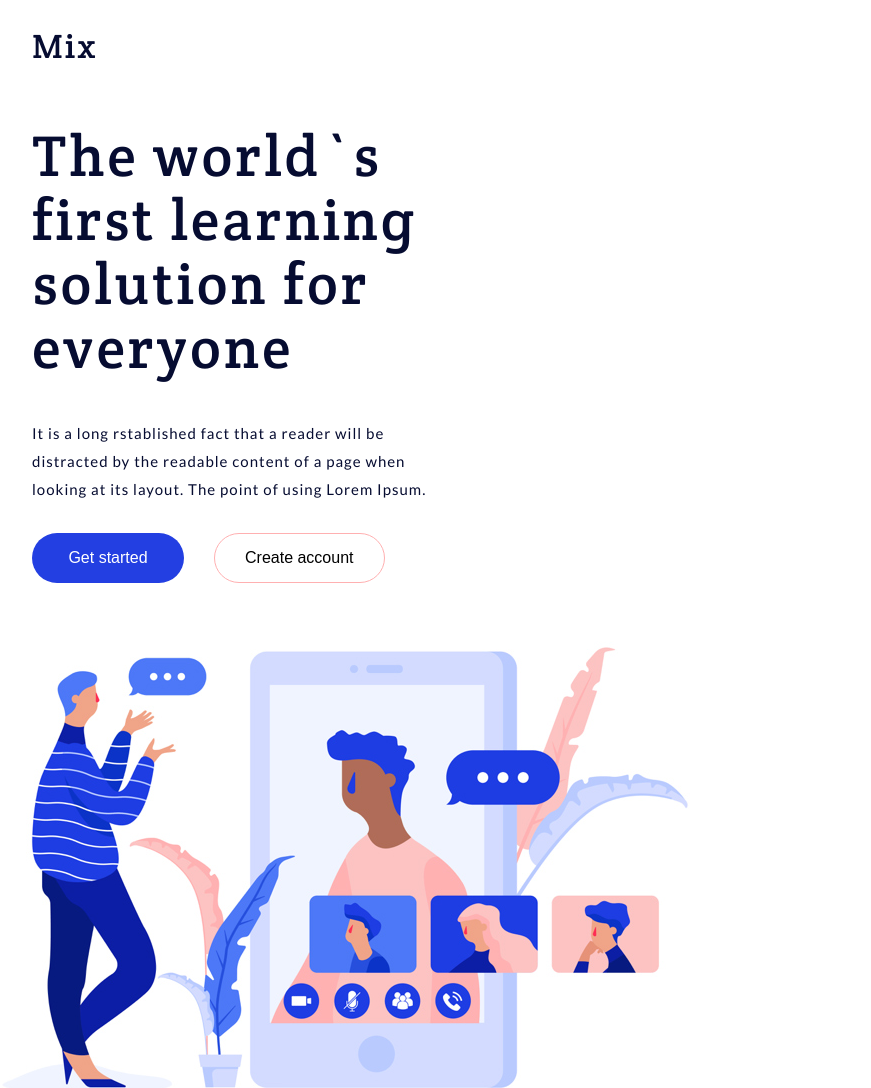
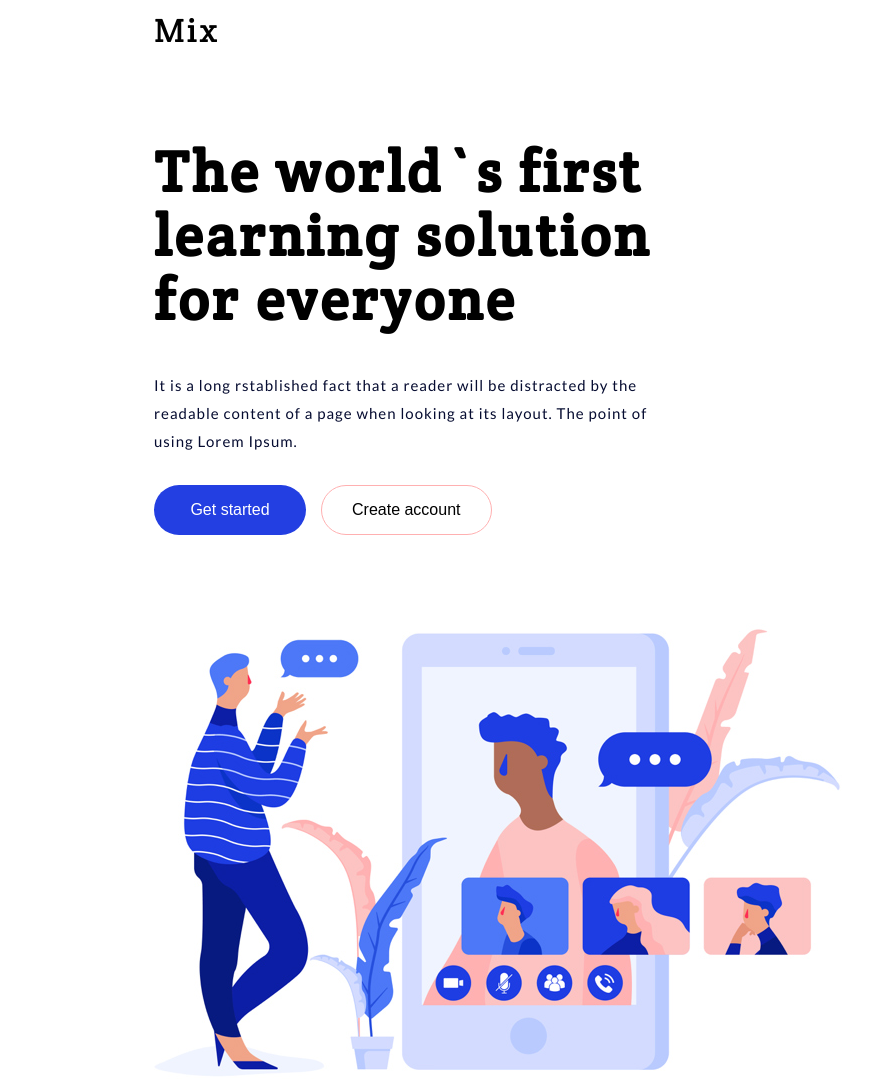
Before and after one commit to DMON228/lab_8, a plain HTML site: page index.html in a window 1280 px wide. Shown: the top 1088 px of the page, without its empty margins (6-877 px from the left). Drawn offline with Linux system fonts and the light colour scheme.

Commit message:
Add files via upload

```diff
--- a/css/style.css
+++ b/css/style.css
@@ -1,34 +1,37 @@
 .main_title,
 .logo,
 .text,
-.btn
-{
-    margin-left: 30px;
+body{
+    font-family: "Crete Round", serif;
 }
-.main_title
-{
-    width: 450px;
-    font-size: 58px;
+
+.container{
+    max-width: 960px;
+    width: 100%;
+    margin: 0 auto;
+}
+
+.content{
+    max-width: 500px;
+    width: 100%;
+    margin-bottom: 30px;
+}
+
+.logo{
+    font-size: 34px;
+    font-weight: 400;
+    letter-spacing: 2px;
+}
+
+.main_title{
     letter-spacing: 3px;
     line-height: 64px;
-    color: #060c31;
-    font-weight: 500;
-    font-family: "Crete Round";
-}
-
-.logo
-{
-    font-size: 34px;
-    letter-spacing: 2px;
-    line-height: 77px;
-    color: #060c31;
-    font-weight: 500;
-    font-family: "Crete Round";
+    margin-top: 88px;
+    font-size: 58px;
 }
 
 .text
 {
-    width: 420px;
     font-size: 15px;
     letter-spacing: 1px;
     line-height: 28px;
@@ -45,6 +48,7 @@
 .cta-buttons {
     display: flex;
     margin-top: 30px;
+    gap: 15px;
 }
 
 .btn {
--- a/index.html
+++ b/index.html
@@ -8,6 +8,8 @@
         <title>Mix</title>
     </head>
     <body>
+        <div class = "container">
+            <div class = "content">
                 <div class="logo">Mix</div>
 
                 <div>
@@ -19,8 +21,8 @@
                         <button class="btn btn-secondary">Create account</button>
                     </div>
                 </div>
+            </div>
 
-        <div>
                 <img class="image" src="images/clipart.jpg">
         </div>
     </body>
```
Lines whose indentation alone changed are shown as unchanged.
